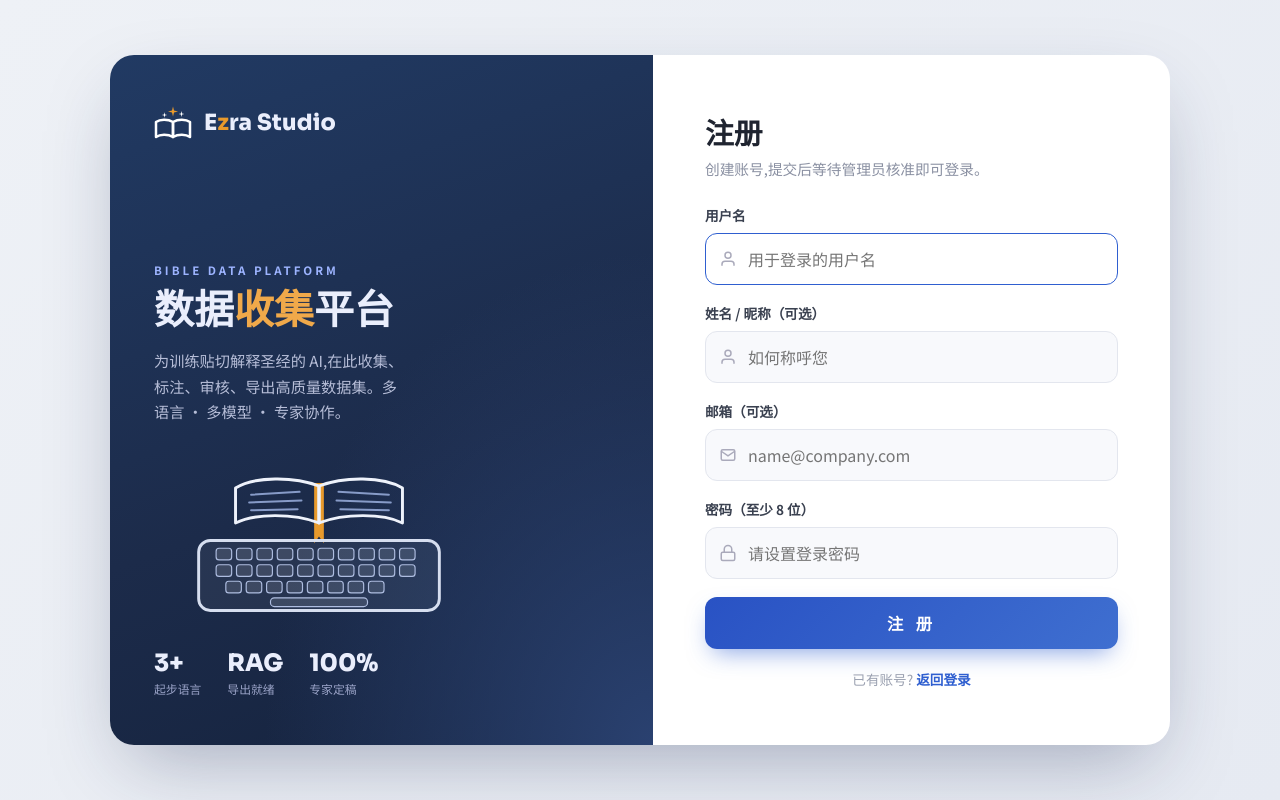
After one commit to openbible365-boop/DC, a Django app: page /accounts/register/ in a window 1280 px wide. The commit adds this page. Run offline with Django 5.2, Linux system fonts and the light colour scheme; parts of the project's set-up code (start-up, migrations or seed data) failed here and were passed over.

Commit message:
新增自助注册页(管理员核准制)
- 注册表单:用户名/姓名/邮箱/密码,提交后 is_active=False 待核准、role=expert
- 注册即通知所有管理员/主任专家审核;管理员在 Admin 用「核准」动作激活
- 未核准无法登录;登录页加「立即注册」链接、显示真实错误(含待核准提示)
- 抽出 auth_base.html 共享登录/注册的品牌布局

Co-Authored-By: Claude Opus 4.8 <noreply@anthropic.com>

```diff
--- /dev/null
+++ b/accounts/forms.py
@@ -0,0 +1,51 @@
+from django import forms
+from django.contrib.auth import get_user_model
+from django.contrib.auth.password_validation import validate_password
+
+User = get_user_model()
+
+
+class RegistrationForm(forms.ModelForm):
+    """自助注册:提交后账号处于「待核准」(is_active=False),由管理员激活。"""
+
+    display_name = forms.CharField(
+        label="姓名 / 昵称", required=False, max_length=50,
+    )
+    email = forms.EmailField(label="邮箱（可选）", required=False)
+    password = forms.CharField(
+        label="密码（至少 8 位）", min_length=8, widget=forms.PasswordInput,
+    )
+
+    class Meta:
+        model = User
+        fields = ["username"]
+
+    def clean_username(self):
+        username = self.cleaned_data["username"].strip()
+        if User.objects.filter(username__iexact=username).exists():
+            raise forms.ValidationError("该用户名已被使用,请换一个。")
+        return username
+
+    def clean(self):
+        cleaned = super().clean()
+        password = cleaned.get("password")
+        if password:
+            probe = User(username=cleaned.get("username") or "",
+                         email=cleaned.get("email") or "")
+            try:
+                validate_password(password, probe)
+            except forms.ValidationError as exc:
+                self.add_error("password", exc)
+        return cleaned
+
+    def save(self, commit=True):
+        user = super().save(commit=False)
+        user.set_password(self.cleaned_data["password"])
+        user.email = self.cleaned_data.get("email", "")
+        user.role = User.Role.EXPERT      # 自助注册默认为协作专家
+        user.is_active = False            # 待管理员核准后方可登录
+        if self.cleaned_data.get("display_name"):
+            user.first_name = self.cleaned_data["display_name"]
+        if commit:
+            user.save()
+        return user
--- a/accounts/views.py
+++ b/accounts/views.py
@@ -1,4 +1,12 @@
+from django.contrib import messages
+from django.contrib.auth import get_user_model
 from django.contrib.auth.views import LoginView
+from django.db.models import Q
+from django.shortcuts import redirect, render
+
+from .forms import RegistrationForm
+
+User = get_user_model()
 
 # 首页已由 corpus.views.dashboard 接管(规格书 5.8 仪表盘)。
 
@@ -16,3 +24,40 @@ class StyledLoginView(LoginView):
         else:
             self.request.session.set_expiry(0)
         return super().form_valid(form)
+
+
+def register(request):
+    """自助注册:创建待核准账号,并通知管理员审核。"""
+    if request.user.is_authenticated:
+        return redirect("home")
+
+    if request.method == "POST":
+        form = RegistrationForm(request.POST)
+        if form.is_valid():
+            user = form.save()
+            _notify_admins_new_registration(user)
+            messages.success(
+                request,
+                f"注册成功!账号「{user.username}」需管理员核准后方可登录,"
+                "请耐心等待,核准后即可用此用户名与密码登录。",
+            )
+            return redirect("login")
+    else:
+        form = RegistrationForm()
+    return render(request, "registration/register.html", {"form": form})
+
+
+def _notify_admins_new_registration(user):
+    """给所有管理员/主任专家发一条「新用户待核准」通知。"""
+    from corpus.notifications import notify
+
+    admins = User.objects.filter(is_active=True).filter(
+        Q(role__in=["admin", "lead"]) | Q(is_superuser=True)
+    ).distinct()
+    for admin in admins:
+        notify(
+            admin,
+            verb=f"新用户「{user.username}」申请注册,待核准",
+            message="到「用户管理」激活该账号后,对方即可登录。",
+            url="/admin/accounts/user/?is_active__exact=0",
+        )
--- a/config/urls.py
+++ b/config/urls.py
@@ -4,6 +4,7 @@ from django.contrib import admin
 from django.urls import include, path, re_path
 from django.views.static import serve as media_serve
 
+from accounts import views as account_views
 from accounts.views import StyledLoginView
 from corpus import views as corpus_views
 
@@ -11,6 +12,7 @@ urlpatterns = [
     path("admin/", admin.site.urls),
     # 自定义登录页(分栏品牌设计 + 记住我),需在 auth.urls 之前以覆盖默认 login
     path("accounts/login/", StyledLoginView.as_view(), name="login"),
+    path("accounts/register/", account_views.register, name="register"),
     # 内置认证视图:登出/改密等,模板放在 templates/registration/
     path("accounts/", include("django.contrib.auth.urls")),
     path("corpus/", include("corpus.urls")),
--- /dev/null
+++ b/templates/registration/auth_base.html
@@ -0,0 +1,108 @@
+{% load static %}<!DOCTYPE html>
+<html lang="zh-Hans">
+<head>
+  <meta charset="utf-8">
+  <meta name="viewport" content="width=device-width, initial-scale=1">
+  <title>{% block title %}数据收集协作平台{% endblock %}</title>
+  <link rel="icon" href="{% static 'img/ezra-favicon.svg' %}">
+  <link rel="preconnect" href="https://fonts.googleapis.com">
+  <link rel="preconnect" href="https://fonts.gstatic.com" crossorigin>
+  <link href="https://fonts.googleapis.com/css2?family=Noto+Sans+SC:wght@400;500;700;900&family=Sora:wght@600;700;800&display=swap" rel="stylesheet">
+  <style>
+    * { box-sizing: border-box; }
+    body {
+      margin: 0; min-height: 100vh; display: flex; align-items: center; justify-content: center;
+      font-family: "Noto Sans SC", system-ui, -apple-system, "PingFang SC", sans-serif;
+      background: linear-gradient(135deg, #eef1f6 0%, #e6eaf2 100%); color: #1f2430; padding: 24px;
+    }
+    .card {
+      width: 100%; max-width: 1060px; display: grid; grid-template-columns: 1.05fr 1fr;
+      background: #fff; border-radius: 24px; overflow: hidden;
+      box-shadow: 0 30px 80px -20px rgba(30, 40, 80, .35);
+    }
+
+    /* ===== 左侧品牌面板 ===== */
+    .brand {
+      position: relative; padding: 48px 44px; color: #eaeefc;
+      background:
+        radial-gradient(130% 130% at 100% 100%, #2a4170 0%, transparent 55%),
+        linear-gradient(160deg, #213a63 0%, #1c2b4a 58%, #15233e 100%);
+      display: flex; flex-direction: column;
+    }
+    .brand .logo { display: flex; align-items: center; gap: 12px; }
+    .brand .logo img { width: 38px; height: 38px; }
+    .brand .logo span { font-family: "Sora", system-ui, sans-serif; font-weight: 800; font-size: 1.4rem; letter-spacing: .2px; }
+    .brand .logo .z { color: #e89a2c; font-style: normal; }
+    .brand .body { margin-top: auto; }
+    .eyebrow { font-size: .72rem; letter-spacing: 3px; color: #9db4ff; font-weight: 700; }
+    .brand h1 { font-family: "Sora", sans-serif; font-size: 2.5rem; line-height: 1.15; margin: 10px 0 14px; font-weight: 800; }
+    .brand h1 .hl { color: #f0a94a; }
+    .brand p.desc { color: #b7bed8; font-size: .95rem; line-height: 1.7; max-width: 30ch; margin: 0; }
+    .art { display: block; width: 100%; max-width: 330px; height: auto; margin: 26px 0 22px; }
+    .stats { display: flex; gap: 26px; }
+    .stats .num { font-family: "Sora", sans-serif; font-size: 1.5rem; font-weight: 800; }
+    .stats .lbl { font-size: .74rem; color: #9aa3c7; margin-top: 2px; }
+
+    /* ===== 右侧表单 ===== */
+    .panel { padding: 56px 52px; display: flex; flex-direction: column; justify-content: center; }
+    .panel h2 { font-size: 1.8rem; margin: 0 0 6px; font-weight: 800; }
+    .panel .sub { color: #8a90a2; font-size: .92rem; margin: 0 0 26px; }
+    .field { margin-bottom: 18px; }
+    .field label { display: block; font-size: .85rem; font-weight: 600; margin-bottom: 8px; color: #3a4150; }
+    .input { position: relative; }
+    .input svg { position: absolute; left: 14px; top: 50%; transform: translateY(-50%); width: 18px; height: 18px; color: #aab; }
+    .input input {
+      width: 100%; padding: 13px 14px 13px 42px; border: 1.5px solid #e3e6ee; border-radius: 12px;
+      font-size: 1rem; font-family: inherit; background: #f8f9fc; transition: border-color .15s, background .15s;
+    }
+    .input input:focus { outline: none; border-color: #2f5fd0; background: #fff; }
+    .row { display: flex; align-items: center; justify-content: space-between; margin: 4px 0 22px; }
+    .remember { display: flex; align-items: center; gap: 8px; font-size: .88rem; color: #5a6172; cursor: pointer; }
+    .remember input { width: 16px; height: 16px; accent-color: #2f5fd0; }
+    .btn {
+      width: 100%; padding: 14px; border: 0; border-radius: 12px; cursor: pointer;
+      font-size: 1.02rem; font-weight: 700; letter-spacing: 4px; color: #fff;
+      background: linear-gradient(135deg, #2952c4 0%, #3f6fd0 100%);
+      box-shadow: 0 10px 24px -8px rgba(47, 95, 208, .6); transition: transform .08s, box-shadow .15s;
+    }
+    .btn:hover { box-shadow: 0 14px 30px -8px rgba(47, 95, 208, .72); }
+    .btn:active { transform: translateY(1px); }
+    .err { background: #fde8e8; color: #c0392b; border-radius: 10px; padding: 10px 14px; font-size: .88rem; margin-bottom: 18px; }
+    .ok { background: #e7f6ec; color: #1e7e4a; border-radius: 10px; padding: 10px 14px; font-size: .88rem; margin-bottom: 18px; }
+    .errorlist { color: #c0392b; font-size: .82rem; list-style: none; padding: 0; margin: 6px 0 0; }
+    .note { text-align: center; font-size: .85rem; color: #9aa0b0; margin: 20px 0 0; }
+    .note a { color: #2f5fd0; font-weight: 600; text-decoration: none; }
+
+    @media (max-width: 760px) {
+      .card { grid-template-columns: 1fr; max-width: 440px; }
+      .brand { display: none; }
+      .panel { padding: 40px 30px; }
+    }
+  </style>
+</head>
+<body>
+  <div class="card">
+    <!-- 左:品牌面板 -->
+    <div class="brand">
+      <div class="logo">
+        <img src="{% static 'img/ezra-logo.svg' %}" alt="Ezra">
+        <span>E<i class="z">z</i>ra Studio</span>
+      </div>
+      <div class="body">
+        <div class="eyebrow">BIBLE DATA PLATFORM</div>
+        <h1>数据<span class="hl">收集</span>平台</h1>
+        <p class="desc">为训练贴切解释圣经的 AI,在此收集、标注、审核、导出高质量数据集。多语言 · 多模型 · 专家协作。</p>
+        <img class="art" src="{% static 'img/keyboard-book.svg' %}" alt="键盘与书">
+        <div class="stats">
+          <div><div class="num">3+</div><div class="lbl">起步语言</div></div>
+          <div><div class="num">RAG</div><div class="lbl">导出就绪</div></div>
+          <div><div class="num">100%</div><div class="lbl">专家定稿</div></div>
+        </div>
+      </div>
+    </div>
+
+    <!-- 右:表单区 -->
+    {% block panel %}{% endblock %}
+  </div>
+</body>
+</html>
--- /dev/null
+++ b/templates/registration/register.html
@@ -0,0 +1,55 @@
+{% extends "registration/auth_base.html" %}
+{% block title %}注册 · 数据收集协作平台{% endblock %}
+
+{% block panel %}
+<div class="panel">
+  <h2>注册</h2>
+  <p class="sub">创建账号,提交后等待管理员核准即可登录。</p>
+
+  {% if form.non_field_errors %}
+    <div class="err">{% for e in form.non_field_errors %}{{ e }}{% endfor %}</div>
+  {% endif %}
+
+  <form method="post">
+    {% csrf_token %}
+    <div class="field">
+      <label for="id_username">用户名</label>
+      <div class="input">
+        <svg viewBox="0 0 24 24" fill="none" stroke="currentColor" stroke-width="2"><path d="M20 21v-2a4 4 0 0 0-4-4H8a4 4 0 0 0-4 4v2"/><circle cx="12" cy="7" r="4"/></svg>
+        <input type="text" name="username" id="id_username" value="{{ form.username.value|default:'' }}" placeholder="用于登录的用户名" autofocus required>
+      </div>
+      {% if form.username.errors %}<ul class="errorlist">{% for e in form.username.errors %}<li>{{ e }}</li>{% endfor %}</ul>{% endif %}
+    </div>
+
+    <div class="field">
+      <label for="id_display_name">姓名 / 昵称（可选）</label>
+      <div class="input">
+        <svg viewBox="0 0 24 24" fill="none" stroke="currentColor" stroke-width="2"><path d="M20 21v-2a4 4 0 0 0-4-4H8a4 4 0 0 0-4 4v2"/><circle cx="12" cy="7" r="4"/></svg>
+        <input type="text" name="display_name" id="id_display_name" value="{{ form.display_name.value|default:'' }}" placeholder="如何称呼您">
+      </div>
+    </div>
+
+    <div class="field">
+      <label for="id_email">邮箱（可选）</label>
+      <div class="input">
+        <svg viewBox="0 0 24 24" fill="none" stroke="currentColor" stroke-width="2"><rect x="3" y="5" width="18" height="14" rx="2"/><path d="M3 7l9 6 9-6"/></svg>
+        <input type="email" name="email" id="id_email" value="{{ form.email.value|default:'' }}" placeholder="name@company.com">
+      </div>
+      {% if form.email.errors %}<ul class="errorlist">{% for e in form.email.errors %}<li>{{ e }}</li>{% endfor %}</ul>{% endif %}
+    </div>
+
+    <div class="field">
+      <label for="id_password">密码（至少 8 位）</label>
+      <div class="input">
+        <svg viewBox="0 0 24 24" fill="none" stroke="currentColor" stroke-width="2"><rect x="3" y="11" width="18" height="11" rx="2"/><path d="M7 11V7a5 5 0 0 1 10 0v4"/></svg>
+        <input type="password" name="password" id="id_password" placeholder="请设置登录密码" required>
+      </div>
+      {% if form.password.errors %}<ul class="errorlist">{% for e in form.password.errors %}<li>{{ e }}</li>{% endfor %}</ul>{% endif %}
+    </div>
+
+    <button type="submit" class="btn">注 册</button>
+  </form>
+
+  <p class="note">已有账号? <a href="{% url 'login' %}">返回登录</a></p>
+</div>
+{% endblock %}
```
Also changed, not shown: accounts/admin.py (+11 -2 lines), templates/registration/login.html (+10 -105 lines).
